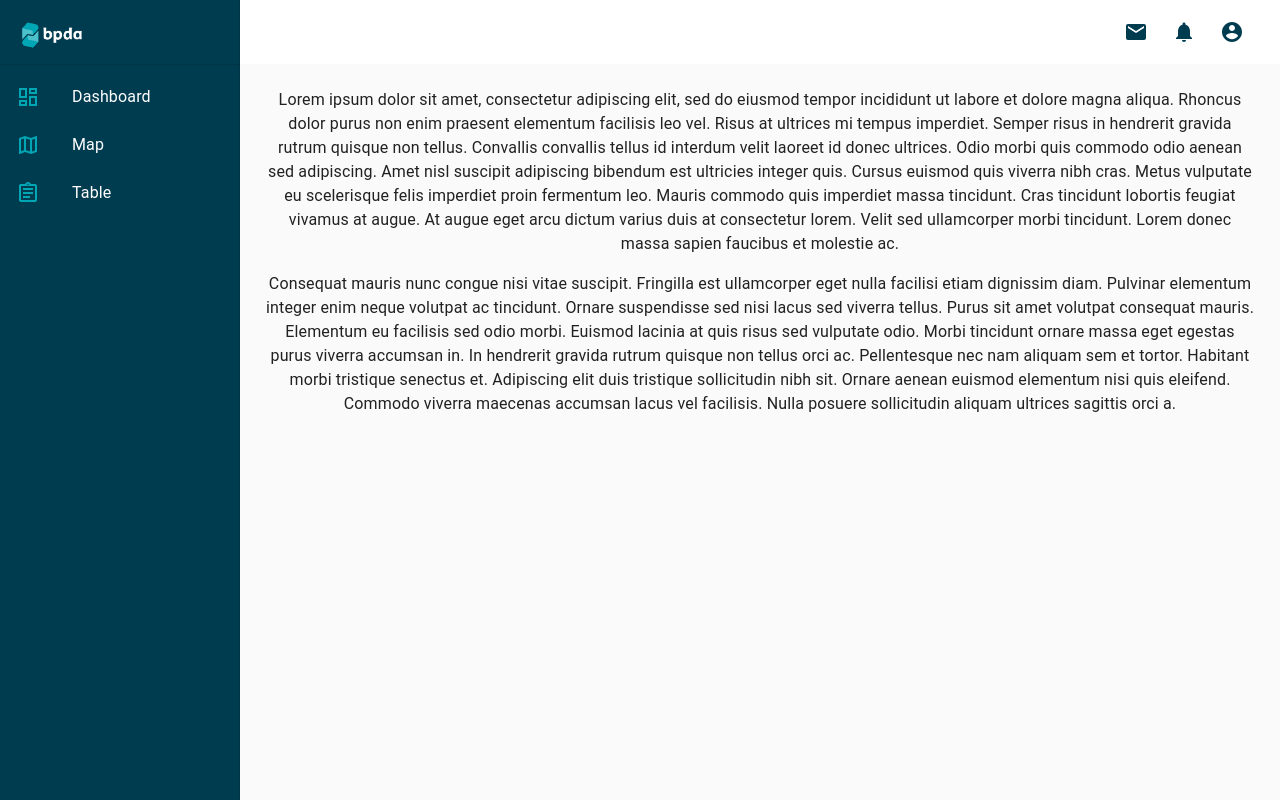
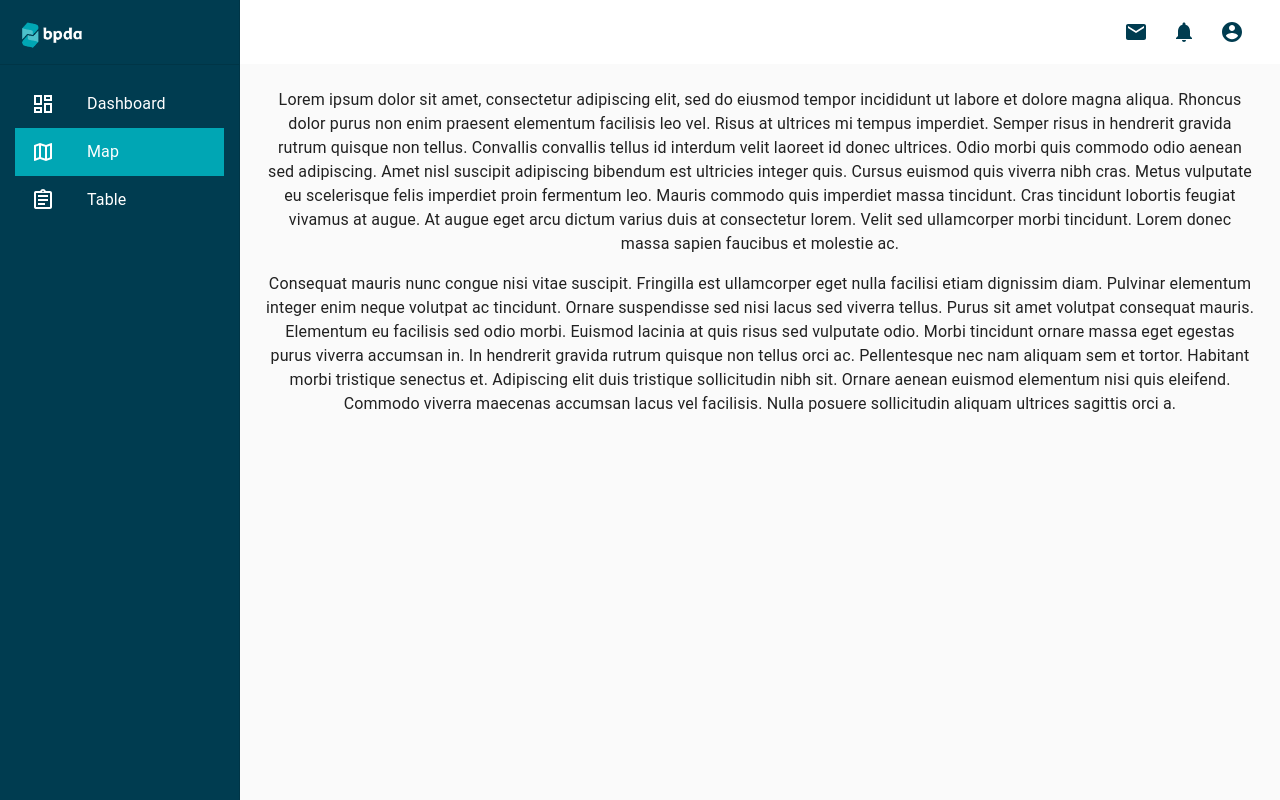
Before and after one commit to fanjian5i5i/dashboard_bold, a React (Create React App) app: page / in a window 1280 px wide. Built offline with nearby package versions, Linux system fonts and the light colour scheme.

Commit message:
overide list item css to fit company branding

```diff
--- a/src/components/Frame.js
+++ b/src/components/Frame.js
@@ -34,10 +34,41 @@ const theme = createMuiTheme({
     }
   },
 });
+const themeList = createMuiTheme({
+  palette: {
+    primary: {
+        main:"#003c50"
+    },
+    secondary:{
+        main:"#ffffff"
+    }
+  },
+  overrides: {
+    // Style sheet name ⚛️
+    MuiListItem: {
+      // Name of the rule
+      "root": {
+        "&$selected": {
+          "color": "white",
+          "backgroundColor": "#00a6b4"
+        },
+        "&$selected:hover": {
+          "color": "white",
+          "backgroundColor": "#00a6b4"
+        }
+      }
+    },
+  },
+});
+
+
 const useStyles = makeStyles(theme => ({
   root: {
     display: 'flex',
 
+  },
+  list:{
+    padding:15
   },
   drawer: {
     [theme.breakpoints.up('sm')]: {
@@ -79,31 +110,44 @@ const useStyles = makeStyles(theme => ({
 }));
 
 
-function ResponsiveDrawer(props) {
+function Frame(props) {
   const { container } = props;
   const classes = useStyles();
   const [mobileOpen, setMobileOpen] = React.useState(false);
-
+  const [selectedIndex, setSelectedIndex] = React.useState(1);
   const handleDrawerToggle = () => {
     setMobileOpen(!mobileOpen);
   };
+  const handleListItemClick = (event, index) => {
+    setSelectedIndex(index);
+  };
 
   const drawer = (
-    <ThemeProvider theme={theme}>
+    <ThemeProvider theme={themeList}>
       <div className={classes.toolbar}>
         <img src={logo} className={classes.logo}/>
       </div>
       <Divider />
-      <List>
-          <ListItem button >
+      <List className={classes.list}>
+          <ListItem
+          button
+          selected={selectedIndex === 0}
+          onClick={event => handleListItemClick(event, 0)}
+          >
             <ListItemIcon ><DashboardOutlinedIcon color="secondary"/></ListItemIcon>
             <ListItemText primary={"Dashboard"} />
           </ListItem>
-          <ListItem button >
+          <ListItem
+          button
+          selected={selectedIndex === 1}
+          onClick={event => handleListItemClick(event, 1)} >
             <ListItemIcon><MapOutlinedIcon color="secondary"/></ListItemIcon>
             <ListItemText primary={"Map"} />
           </ListItem>
-          <ListItem button >
+          <ListItem
+          button
+          selected={selectedIndex === 2}
+          onClick={event => handleListItemClick(event, 2)} >
             <ListItemIcon><AssignmentOutlinedIcon color="secondary"/></ListItemIcon>
             <ListItemText primary={"Table"} />
           </ListItem>
@@ -177,7 +221,7 @@ function ResponsiveDrawer(props) {
   );
 }
 
-ResponsiveDrawer.propTypes = {
+Frame.propTypes = {
   /**
    * Injected by the documentation to work in an iframe.
    * You won't need it on your project.
@@ -185,4 +229,4 @@ ResponsiveDrawer.propTypes = {
   container: PropTypes.instanceOf(typeof Element === 'undefined' ? Object : Element),
 };
 
-export default ResponsiveDrawer;
+export default Frame;
```
